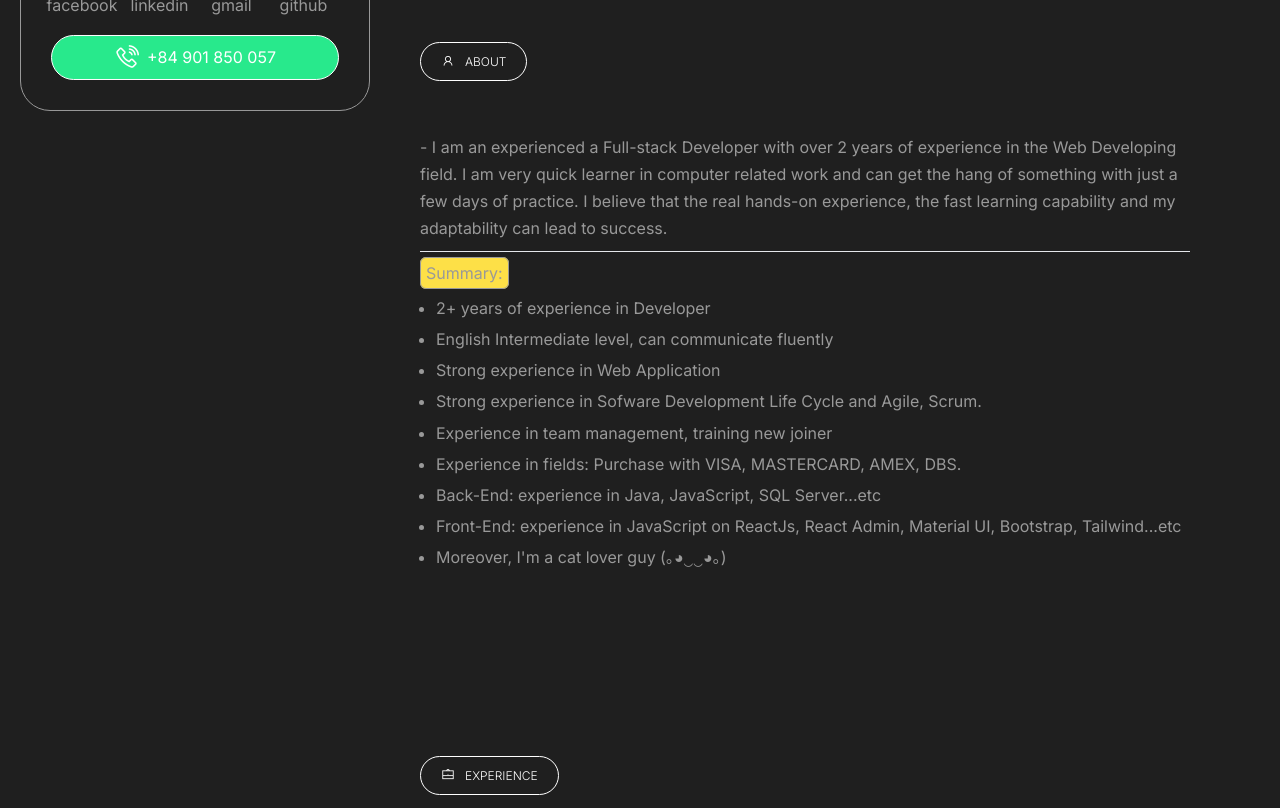
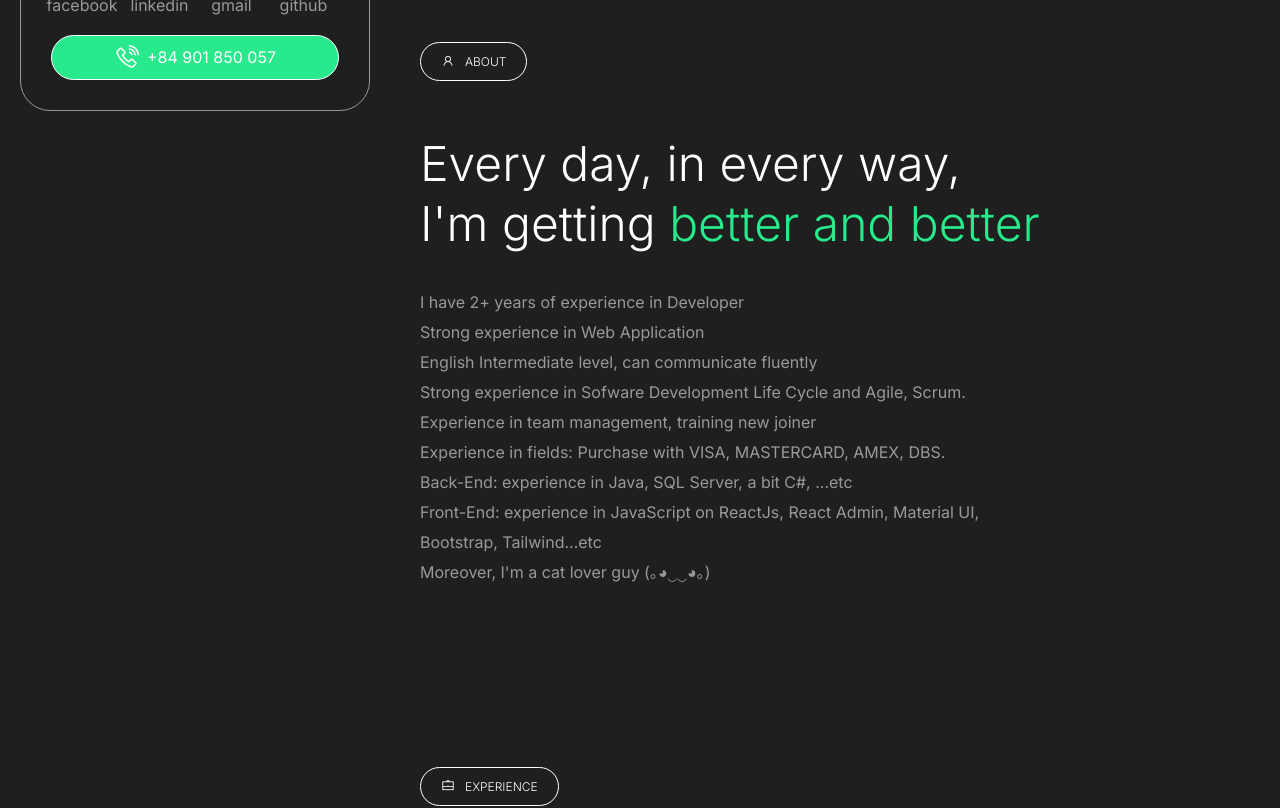
Before and after one commit to BevisDev/my-bio, a React (Create React App) app: page /my-bio.github.io/my-cv in a window 1280 px wide. Shown: the part 640-1448 px from the top of the page. Built offline with nearby package versions, Linux system fonts and the light colour scheme.

Commit message:
refactor about page

```diff
--- a/src/components/dashboard/HeaderDashBoard.js
+++ b/src/components/dashboard/HeaderDashBoard.js
@@ -9,16 +9,12 @@ const HeaderDashBoard = () => {
         ></label>
       </div>
       <div className="flex-items-center">
-        <div className="dashboard-intro py-[19px]">
+        <div className="`dashboard-intro py-[19px]">
           <span className="block text-[36px] text-center font-light mb-[20px]">
             Hi, I'm{" "}
             <b className="font-bold text-[#676767]">Trương Thanh Bình</b>
           </span>
-          <div
-            className="flex gap-3 px-[2rem]
-          before:contents-[''] before:border-l-[3px] before:border-l-[#b2b2b2]
-          before:border-l-solid"
-          >
+          <div className="dashboard-intro-sub-desc relative px-[2rem]">
             <i>
               "I am a software developer who is always ready to learn and
               explore newer tech stacks."
--- a/src/components/mycv/AboutCV.js
+++ b/src/components/mycv/AboutCV.js
@@ -9,42 +9,28 @@ const AboutCV = () => {
             <i className="las la-user text-[14px] mr-[10px] mb-[1px]"></i>
             ABOUT
           </div>
-          <p className="mb-2">
-            - I am an experienced a Full-stack Developer with over 2 years of
-            experience in the Web Developing field. I am very quick learner in
-            computer related work and can get the hang of something with just a
-            few days of practice. I believe that the real hands-on experience,
-            the fast learning capability and my adaptability can lead to
-            success.
-          </p>
-          <hr className="mb-2" />
-          <span className="border-solid-1px bg-yellow-300 p-[5px] rounded-md">
-            Summary:
-          </span>
-          <ul className="list-disc mt-2 pl-4">
-            <li className="mb-1">2+ years of experience in Developer</li>
-            <li className="mb-1">
-              English Intermediate level, can communicate fluently
-            </li>
-            <li className="mb-1">Strong experience in Web Application</li>
-            <li className="mb-1">
+          <div className="text-[48px] leading-[60px] text-white font-light mb-[33px]">
+            Every day, in every way, <br /> I'm getting{" "}
+            <span className="text-primary">better and better</span>
+          </div>
+          <ul className="max-w-[600px] leading-[30px]">
+            <li>I have 2+ years of experience in Developer</li>
+            <li>Strong experience in Web Application</li>
+            <li>English Intermediate level, can communicate fluently</li>
+            <li>
               Strong experience in Sofware Development Life Cycle and Agile,
               Scrum.
             </li>
-            <li className="mb-1">
-              Experience in team management, training new joiner
-            </li>
-            <li className="mb-1">
+            <li>Experience in team management, training new joiner</li>
+            <li>
               Experience in fields: Purchase with VISA, MASTERCARD, AMEX, DBS.
             </li>
-            <li className="mb-1">
-              Back-End: experience in Java, JavaScript, SQL Server...etc
-            </li>
-            <li className="mb-1">
+            <li>Back-End: experience in Java, SQL Server, a bit C#, ...etc</li>
+            <li>
               Front-End: experience in JavaScript on ReactJs, React Admin,
               Material UI, Bootstrap, Tailwind...etc
             </li>
-            <li className="mb-1">Moreover, I'm a cat lover guy (｡◕‿‿◕｡)</li>
+            <li>Moreover, I'm a cat lover guy (｡◕‿‿◕｡)</li>
           </ul>
         </div>
       </div>
--- a/src/components/mycv/MenuLinkCV.js
+++ b/src/components/mycv/MenuLinkCV.js
@@ -8,13 +8,10 @@ import {
   CV_CERTIFICATES_ID,
   CV_END_ID,
 } from "../../constant/Const";
+import { handleLinkRefId } from "../utils/CommonUtils";
 
 const MenuLinkCV = () => {
   const [activeItem, setActiveItem] = useState(CV_HOME_ID);
-
-  const handleLinkRefId = (itemId) => {
-    return `#${itemId}`;
-  };
 
   const handleActiveItemClick = (itemId) => {
     setActiveItem(itemId);
--- a/src/components/project/CapitaStarCard.js
+++ b/src/components/project/CapitaStarCard.js
@@ -36,7 +36,7 @@ const CapitaStarCard = () => {
       <div className="text-[20px] text-white font-light mb-[5px]">
         Full-stack Developer
       </div>
-      <ul className="list-disc pl-[16px] text-[16px] text-[#999999]">
+      <ul className="text-[#999999]">
         <li>Develop application both server side and client side.</li>
         <li>
           Daily, Grooming, call with customers, call tranfer, weekly, retro
--- /dev/null
+++ b/src/components/utils/CommonUtils.js
@@ -0,0 +1,8 @@
+/**
+ * link by id => #home
+ * @param itemId
+ * @returns
+ */
+export const handleLinkRefId = (itemId) => {
+  return `#${itemId}`;
+};
--- a/src/index.scss
+++ b/src/index.scss
@@ -16,6 +16,16 @@ $dashboard-bg: "https://images.unsplash.com/photo-1674231262658-9a98bc841270?ixl
 
   #dashboard {
     background-image: url($dashboard-bg);
+  }
+
+  .dashboard-intro-sub-desc::before {
+    content: "";
+    position: absolute;
+    height: 100%;
+    left: 13px;
+    border-left: 2.5px solid #b2b2b2;
+    z-index: 1;
+    transition: 0.3s;
   }
 
   .switch {
```
